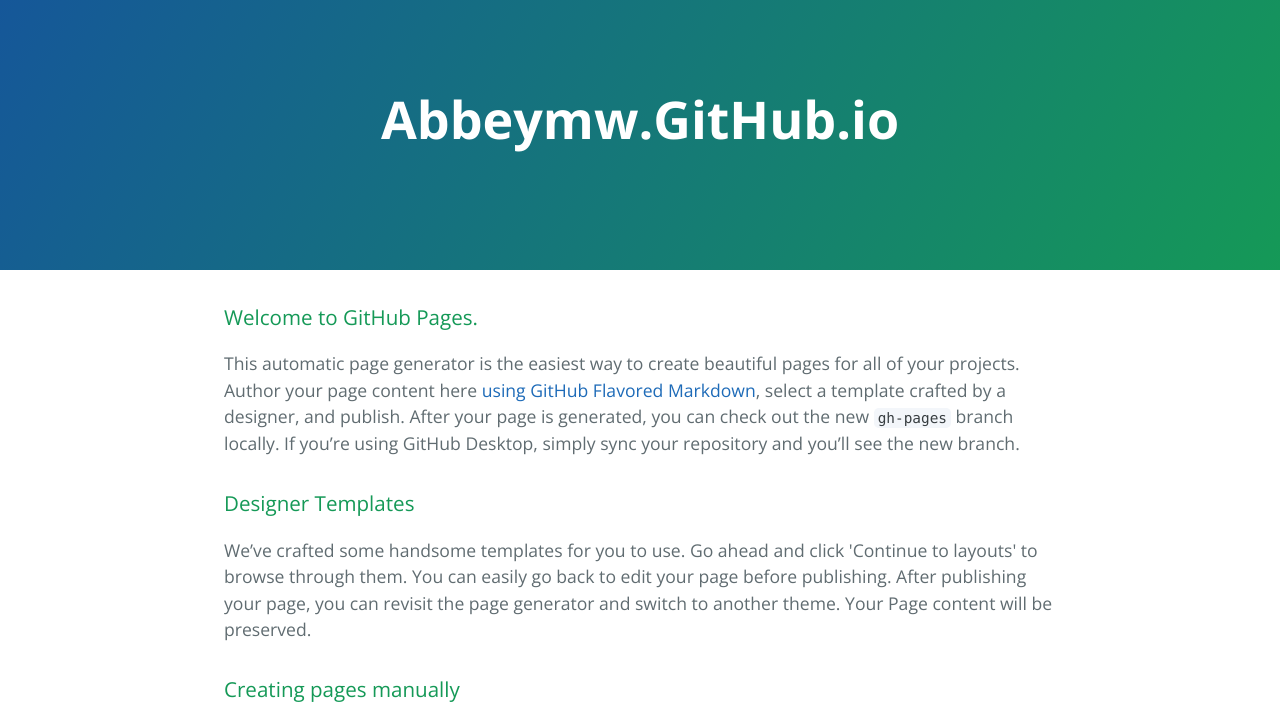
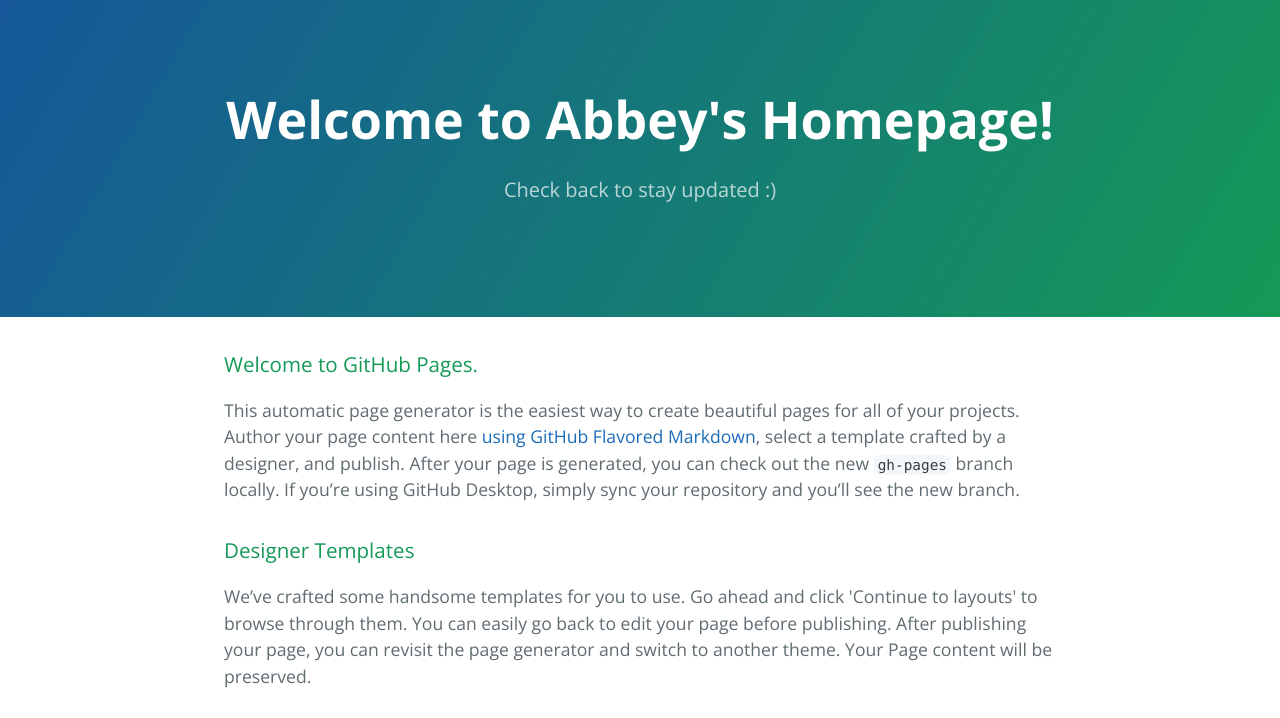
Before and after one commit to abbeymw/old.github.io, a plain HTML site: page index.html in a window 1280 px wide. Shown: the top 718 px of the page. Drawn offline with nearby package versions, Linux system fonts and the light colour scheme.

Commit message:
Added a friendlier title and tagline

```diff
--- a/index.html
+++ b/index.html
@@ -11,8 +11,8 @@
   </head>
   <body>
     <section class="page-header">
-      <h1 class="project-name">Abbeymw.GitHub.io</h1>
-      <h2 class="project-tagline"></h2>
+      <h1 class="project-name">Welcome to Abbey's Homepage!</h1>
+      <h2 class="project-tagline">Check back to stay updated :)</h2>
     </section>
 
     <section class="main-content">
```
